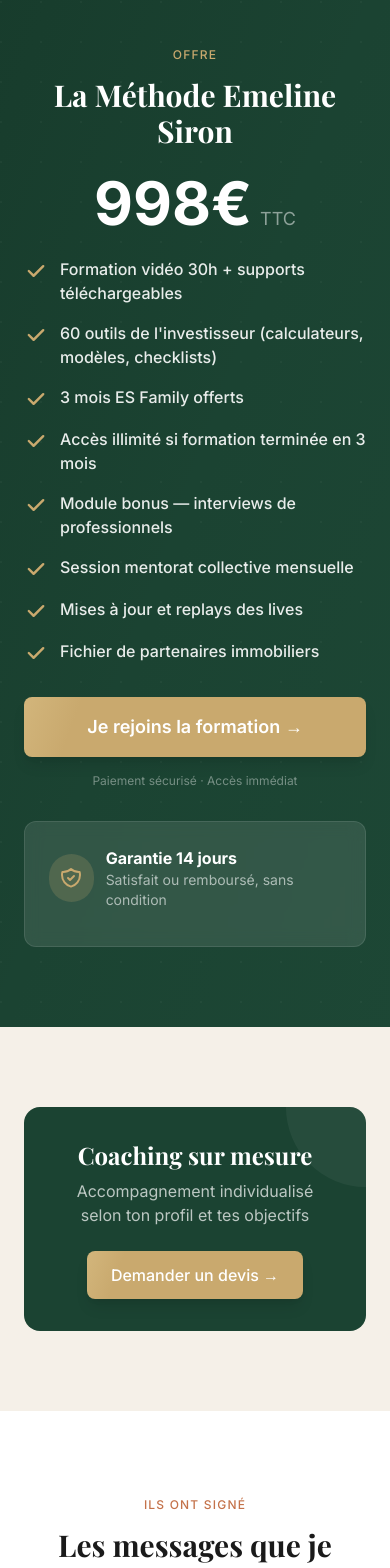
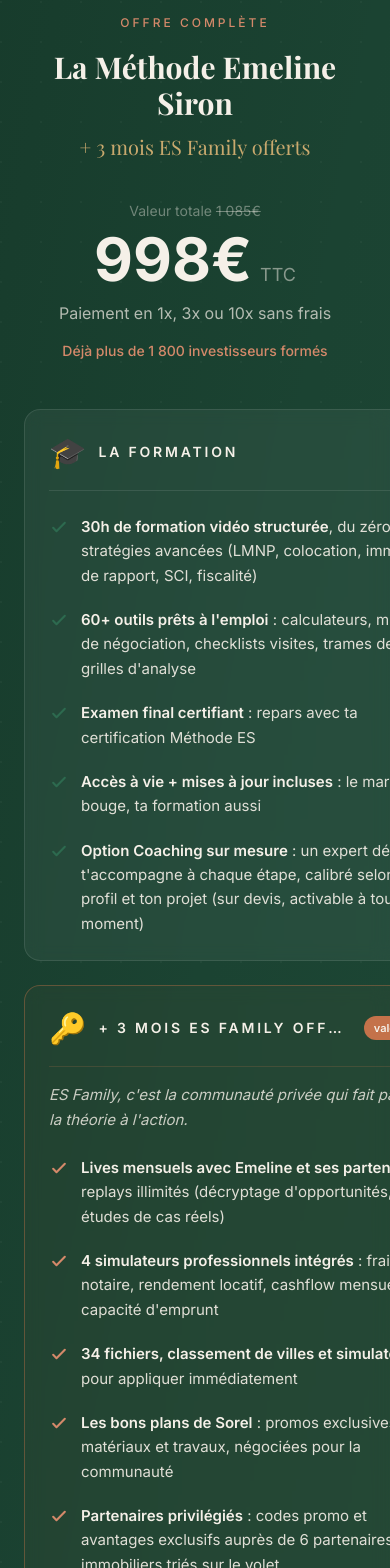
Before and after one commit to emeline-glitch/es-academy, a Next.js app: page /academy in a window 390 px wide. Shown: the part 6140-7708 px from the top of the page. Built offline with nearby package versions, Linux system fonts and the light colour scheme; no server answers; a web font is replaced by a local one.

Commit message:
Academy : refonte bloc Offre en 2 colonnes (Formation + ES Family bonus premium), prix 998€ avec ancrage 1 085€, paiement 1x/3x/10x, CTA pleine largeur mobile

```diff
--- a/src/app/academy/page.tsx
+++ b/src/app/academy/page.tsx
@@ -236,46 +236,123 @@
         </div>
       </section>
 
-      {/* 6. Offre et prix + Garantie */}
-      <section id="offre" className="relative py-20 lg:py-28 bg-es-green overflow-hidden">
+      {/* 6. Offre et prix */}
+      <section id="offre" className="relative py-12 sm:py-20 lg:py-28 bg-es-green overflow-hidden">
         <div className="absolute inset-0 bg-gradient-to-br from-es-green-dark/30 via-transparent to-es-green-light/10" />
         <div className="absolute inset-0 opacity-[0.03]" style={{
           backgroundImage: "radial-gradient(circle at 1px 1px, white 1px, transparent 0)",
           backgroundSize: "40px 40px",
         }} />
-        <div className="relative max-w-lg mx-auto px-6 text-center text-white">
-          <span className="text-xs uppercase tracking-widest text-es-gold font-medium">Offre</span>
-          <h2 className="font-serif text-3xl font-bold mt-3 mb-2">{PRICING.academy.name}</h2>
-          <div className="text-6xl font-bold my-6">{PRICING.academy.priceDisplay}€<span className="text-lg font-normal text-white/50 ml-2">TTC</span></div>
-          <ul className="text-left space-y-4 mb-8">
-            {PRICING.academy.features.map((f, i) => (
-              <li key={i} className="flex items-start gap-3">
-                <svg className="w-6 h-6 text-es-gold mt-0.5 shrink-0" fill="currentColor" viewBox="0 0 20 20">
-                  <path fillRule="evenodd" d="M16.707 5.293a1 1 0 010 1.414l-8 8a1 1 0 01-1.414 0l-4-4a1 1 0 011.414-1.414L8 12.586l7.293-7.293a1 1 0 011.414 0z" clipRule="evenodd"/>
-                </svg>
-                <span className="text-white/90 text-base font-medium">{f}</span>
-              </li>
-            ))}
-          </ul>
-          <Button variant="cta" size="lg" className="w-full btn-gold-shimmer font-semibold text-base">
-            Je rejoins la formation →
-          </Button>
-          <p className="text-xs text-white/40 mt-4">Paiement sécurisé · Accès immédiat</p>
 
-          {/* Garantie */}
-          <div className="mt-8 bg-white/10 backdrop-blur-sm rounded-xl p-6 border border-white/10">
-            <div className="flex items-center justify-center gap-3 mb-3">
-              <div className="w-12 h-12 rounded-full bg-es-gold/20 flex items-center justify-center">
-                <svg className="w-6 h-6 text-es-gold" fill="none" viewBox="0 0 24 24" stroke="currentColor">
-                  <path strokeLinecap="round" strokeLinejoin="round" strokeWidth={2} d="M9 12l2 2 4-4m5.618-4.016A11.955 11.955 0 0112 2.944a11.955 11.955 0 01-8.618 3.04A12.02 12.02 0 003 9c0 5.591 3.824 10.29 9 11.622 5.176-1.332 9-6.03 9-11.622 0-1.042-.133-2.052-.382-3.016z" />
-                </svg>
+        <div className="relative max-w-[1200px] mx-auto px-6 text-es-cream">
+          <ScrollReveal>
+            {/* 1. Header centré */}
+            <div className="text-center mb-10 lg:mb-14">
+              <span className="text-xs uppercase tracking-[0.25em] text-es-terracotta-light font-medium">Offre complète</span>
+              <h2 className="font-serif text-3xl sm:text-4xl lg:text-5xl font-bold mt-4 text-es-cream">La Méthode Emeline Siron</h2>
+              <p className="font-serif text-xl sm:text-2xl text-es-gold mt-3">+ 3 mois ES Family offerts</p>
+            </div>
+
+            {/* 2. Bloc prix */}
+            <div className="text-center mb-12 lg:mb-16">
+              <p className="text-sm text-es-cream/40 mb-2">
+                Valeur totale <span className="line-through">1 085€</span>
+              </p>
+              <div className="flex items-baseline justify-center gap-2">
+                <span className="text-6xl sm:text-7xl lg:text-8xl font-bold text-es-cream">998€</span>
+                <span className="text-lg font-normal text-es-cream/50">TTC</span>
               </div>
-              <div className="text-left">
-                <div className="font-bold text-white">Garantie 14 jours</div>
-                <div className="text-white/60 text-sm">Satisfait ou remboursé, sans condition</div>
+              <p className="text-base text-es-cream/70 mt-3">Paiement en 1x, 3x ou 10x sans frais</p>
+              <p className="text-sm text-es-terracotta-light mt-4 font-medium">Déjà plus de 1 800 investisseurs formés</p>
+            </div>
+          </ScrollReveal>
+
+          {/* 3. Grille 2 colonnes */}
+          <div className="grid md:grid-cols-2 gap-6 md:gap-6 lg:gap-12 mb-12 lg:mb-16">
+            {/* Colonne gauche — La formation */}
+            <ScrollReveal delay={100}>
+              <div className="h-full bg-white/5 backdrop-blur-sm rounded-2xl p-6 sm:p-8 border border-white/10">
+                <div className="flex items-center gap-3 mb-6 pb-5 border-b border-white/10">
+                  <span className="text-3xl" aria-hidden>🎓</span>
+                  <h3 className="text-sm uppercase tracking-[0.2em] font-semibold text-es-cream">La formation</h3>
+                </div>
+                <ul className="space-y-5">
+                  {[
+                    { strong: "30h de formation vidéo structurée", rest: ", du zéro aux stratégies avancées (LMNP, colocation, immeuble de rapport, SCI, fiscalité)" },
+                    { strong: "60+ outils prêts à l'emploi", rest: " : calculateurs, modèles de négociation, checklists visites, trames de baux, grilles d'analyse" },
+                    { strong: "Examen final certifiant", rest: " : repars avec ta certification Méthode ES" },
+                    { strong: "Accès à vie + mises à jour incluses", rest: " : le marché bouge, ta formation aussi" },
+                    { strong: "Option Coaching sur mesure", rest: " : un expert dédié t'accompagne à chaque étape, calibré selon ton profil et ton projet (sur devis, activable à tout moment)" },
+                  ].map((item, i) => (
+                    <li key={i} className="flex items-start gap-3">
+                      <svg className="w-5 h-5 text-es-green-light mt-0.5 shrink-0" fill="none" viewBox="0 0 24 24" stroke="currentColor" strokeWidth={2.5}>
+                        <path strokeLinecap="round" strokeLinejoin="round" d="M5 13l4 4L19 7" />
+                      </svg>
+                      <span className="text-es-cream/90 text-[15px] leading-relaxed">
+                        <strong className="text-es-cream font-semibold">{item.strong}</strong>
+                        {item.rest}
+                      </span>
+                    </li>
+                  ))}
+                </ul>
               </div>
+            </ScrollReveal>
+
+            {/* Colonne droite — ES Family (offert 3 mois) */}
+            <ScrollReveal delay={200}>
+              <div className="h-full bg-es-terracotta/5 backdrop-blur-sm rounded-2xl p-6 sm:p-8 border border-es-terracotta/40 relative">
+                <div className="flex items-center justify-between gap-3 mb-4 pb-5 border-b border-es-terracotta/20">
+                  <div className="flex items-center gap-3 min-w-0">
+                    <span className="text-3xl shrink-0" aria-hidden>🔑</span>
+                    <h3 className="text-sm uppercase tracking-[0.2em] font-semibold text-es-cream truncate">+ 3 mois ES Family offerts</h3>
+                  </div>
+                  <span className="shrink-0 text-[11px] font-semibold bg-es-terracotta text-es-cream px-2.5 py-1 rounded-full">valeur 87€</span>
+                </div>
+
+                <p className="italic text-es-cream/80 text-[15px] leading-relaxed mb-6">
+                  ES Family, c'est la communauté privée qui fait passer la théorie à l'action.
+                </p>
+
+                <ul className="space-y-5">
+                  {[
+                    { strong: "Lives mensuels avec Emeline et ses partenaires", rest: " + replays illimités (décryptage d'opportunités, Q&A, études de cas réels)" },
+                    { strong: "4 simulateurs professionnels intégrés", rest: " : frais de notaire, rendement locatif, cashflow mensuel, capacité d'emprunt" },
+                    { strong: "34 fichiers, classement de villes et simulateurs", rest: " pour appliquer immédiatement" },
+                    { strong: "Les bons plans de Sorel", rest: " : promos exclusives sur matériaux et travaux, négociées pour la communauté" },
+                    { strong: "Partenaires privilégiés", rest: " : codes promo et avantages exclusifs auprès de 6 partenaires immobiliers triés sur le volet" },
+                    { strong: "Annuaire des membres et networking", rest: "" },
+                    { strong: "Quiz quotidien", rest: " : 91 questions sur 5 domaines pour ancrer tes connaissances" },
+                    { strong: "Discussions thématiques", rest: " : 2 piliers (Immobilier et Patrimoine) avec sous-groupes actifs" },
+                  ].map((item, i) => (
+                    <li key={i} className="flex items-start gap-3">
+                      <svg className="w-5 h-5 text-es-terracotta-light mt-0.5 shrink-0" fill="none" viewBox="0 0 24 24" stroke="currentColor" strokeWidth={2.5}>
+                        <path strokeLinecap="round" strokeLinejoin="round" d="M5 13l4 4L19 7" />
+                      </svg>
+                      <span className="text-es-cream/90 text-[15px] leading-relaxed">
+                        <strong className="text-es-cream font-semibold">{item.strong}</strong>
+                        {item.rest}
+                      </span>
+                    </li>
+                  ))}
+                </ul>
+              </div>
+            </ScrollReveal>
+          </div>
+
+          {/* 4. CTA final centré */}
+          <ScrollReveal delay={300}>
+            <div className="max-w-2xl mx-auto text-center">
+              <Button variant="cta" size="lg" className="w-full sm:w-auto sm:px-12 font-semibold text-base">
+                Je rejoins la formation →
+              </Button>
+              <p className="text-sm text-es-cream/70 mt-4">
+                Paiement sécurisé · Accès immédiat · Satisfait ou remboursé 14 jours
+              </p>
+              <p className="text-[11px] text-es-cream/40 mt-6 max-w-xl mx-auto leading-relaxed">
+                À l'issue des 3 mois, l'accès ES Family se poursuit automatiquement à 29€/mois, sans engagement, annulable en 1 clic.
+              </p>
             </div>
-          </div>
+          </ScrollReveal>
         </div>
       </section>
 
```
